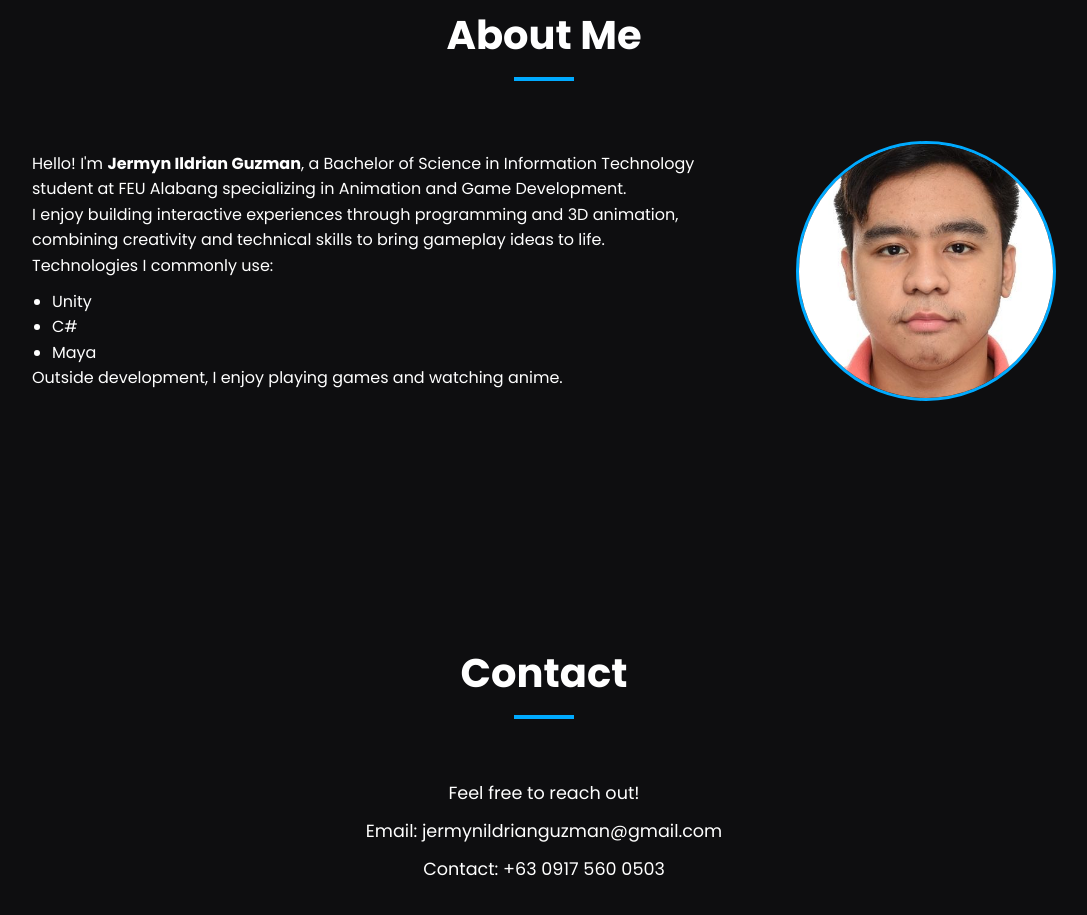
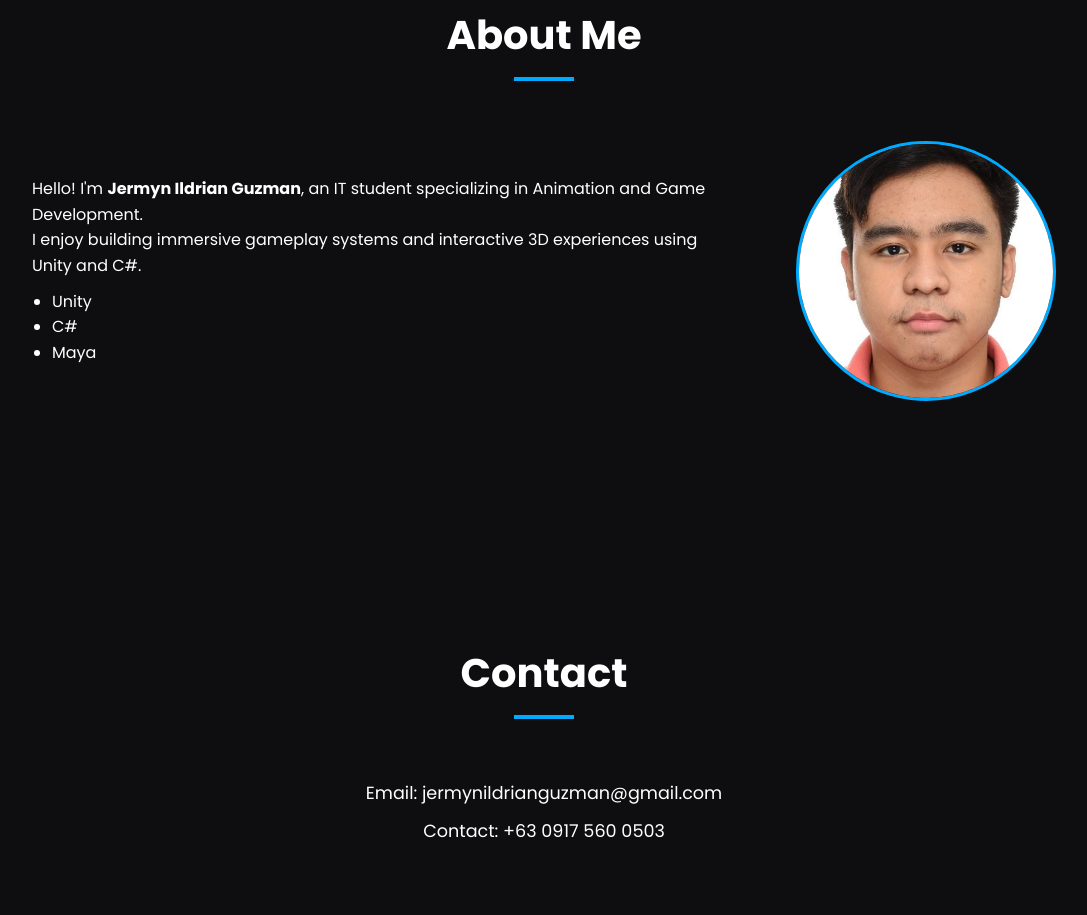
Before and after one commit to JermynIldrian/Github-Myn-portfolio, a plain HTML site: page index.html in a window 1280 px wide. Shown: the part 1748-2663 px from the top of the page, without its empty margins (96-1183 px from the left). Drawn offline with Linux system fonts and the light colour scheme.

Commit message:
Refactor HTML content for consistency and clarity

```diff
--- a/index.html
+++ b/index.html
@@ -1,50 +1,36 @@
 <!DOCTYPE html>
 <html lang="en">
-
 <head>
 <meta charset="UTF-8">
 <meta name="viewport" content="width=device-width, initial-scale=1.0">
-
 <title>Jermyn Ildrian Guzman | Game Developer Portfolio</title>
 
-<meta name="description" content="Portfolio of Jermyn Ildrian Guzman, FEU Alabang student specializing in game development and animation.">
-
 <link rel="stylesheet" href="index.css">
-
 <link href="https://fonts.googleapis.com/css2?family=Poppins:wght@300;400;500;600;700&display=swap" rel="stylesheet">
-
 </head>
 
 <body>
+
+<!-- Animated Background -->
+<div class="animated-bg"></div>
 
 <header class="header" id="top">
 
 <nav class="nav">
 <div class="nav__container">
-
-<div class="logo">
-Jermyn
-</div>
-
+<div class="logo">Jermyn</div>
 <ul class="nav__items">
 <li><a href="#work">Work</a></li>
 <li><a href="#about">About</a></li>
 <li><a href="#contact">Contact</a></li>
 </ul>
-
 </div>
 </nav>
 
 <div class="hero">
-
 <h1>Jermyn Ildrian Guzman</h1>
-
-<p>
-Game Developer & Animation Student at FEU Alabang
-</p>
-
+<p>Game Developer & Animation Student at FEU Alabang</p>
 <a href="#work" class="btn">View My Work</a>
-
 </div>
 
 </header>
@@ -52,124 +38,69 @@ Game Developer & Animation Student at FEU Alabang
 <main>
 
 <section class="work" id="work">
-
 <h2>Projects</h2>
 
 <div class="projects">
 
 <div class="project">
-
 <img src="./images/SolanoBanner.png">
-
 <div class="project__content">
-
 <h3>Solano The Lightbearer</h3>
-
-<p>
-A Philippine mythology inspired turn-based FPS duel game combining strategic combat and immersive storytelling.
-</p>
-
+<p>A Philippine mythology inspired turn-based FPS duel game combining strategic combat and immersive storytelling.</p>
 <div class="tags">
 <span>Unity</span>
 <span>C#</span>
 </div>
-
-<a href="https://4-bit-creatives.itch.io/solano-the-lightbearer" target="_blank">
-View Project
-</a>
-
+<a href="https://4-bit-creatives.itch.io/solano-the-lightbearer" target="_blank">View Project</a>
 </div>
-
 </div>
 
 <div class="project">
-
 <img src="./images/DockyardBanner.png">
-
 <div class="project__content">
-
 <h3>Dockyard Chaos</h3>
-
-<p>
-A fast-paced destructive FPS game focused on responsive shooting mechanics and environmental interaction.
-</p>
-
+<p>A fast-paced destructive FPS game focused on responsive shooting mechanics and environmental interaction.</p>
 <div class="tags">
 <span>Unity</span>
 <span>C#</span>
 </div>
-
-<a href="https://github.com/JermynIldrian/Simple-Shooting-Game-in-Unity" target="_blank">
-View Project
-</a>
-
+<a href="https://github.com/JermynIldrian/Simple-Shooting-Game-in-Unity" target="_blank">View Project</a>
+</div>
 </div>
 
 </div>
-
-</div>
-
 </section>
 
 <section class="about" id="about">
-
 <h2>About Me</h2>
-
 <div class="about__container">
 
 <div class="about__text">
-
-<p>
-Hello! I'm <b>Jermyn Ildrian Guzman</b>, a Bachelor of Science in Information Technology student at FEU Alabang specializing in Animation and Game Development.
-</p>
-
-<p>
-I enjoy building interactive experiences through programming and 3D animation, combining creativity and technical skills to bring gameplay ideas to life.
-</p>
-
-<p>
-Technologies I commonly use:
-</p>
-
+<p>Hello! I'm <b>Jermyn Ildrian Guzman</b>, an IT student specializing in Animation and Game Development.</p>
+<p>I enjoy building immersive gameplay systems and interactive 3D experiences using Unity and C#.</p>
 <ul>
 <li>Unity</li>
 <li>C#</li>
 <li>Maya</li>
 </ul>
-
-<p>
-Outside development, I enjoy playing games and watching anime.
-</p>
-
 </div>
 
 <img src="./images/myn-profile.jpg" class="profile">
 
 </div>
-
 </section>
 
 <section class="contact" id="contact">
-
 <h2>Contact</h2>
-
-<p>Feel free to reach out!</p>
-
 <p>Email: jermynildrianguzman@gmail.com</p>
 <p>Contact: +63 0917 560 0503</p>
-
 </section>
 
 </main>
 
 <footer>
-
-<a href="https://github.com/jermynildrian" target="_blank">
-GitHub
-</a>
-
+<a href="https://github.com/jermynildrian" target="_blank">GitHub</a>
 <p>© 2026 Jermyn Ildrian Guzman</p>
-
 </footer>
 
 </body>
```
